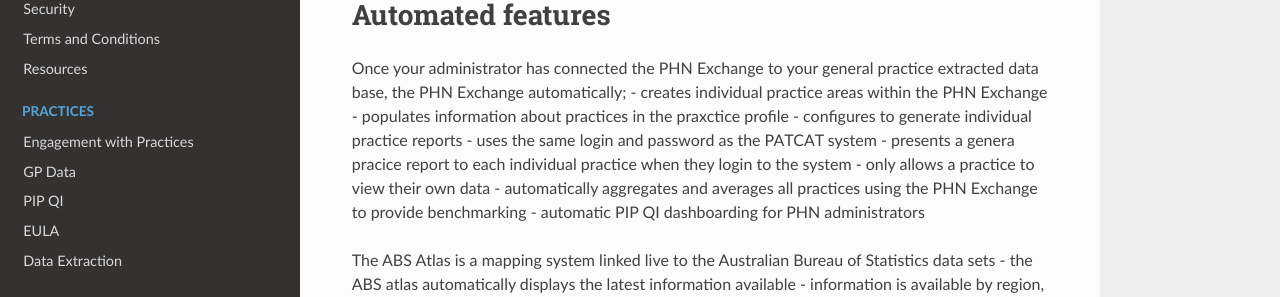
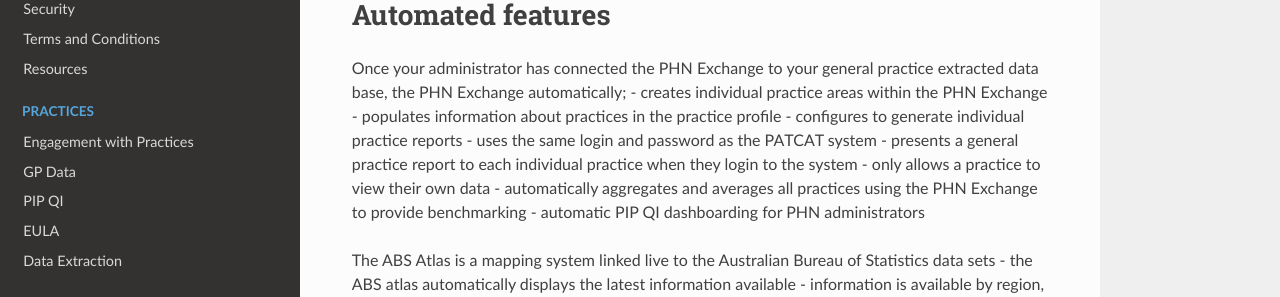
Before and after one commit to MurrayPHN/phn-exchange-docs, an MkDocs documentation site: the page built from docs/general/minimum.md, in a window 1280 px wide and 900 px high, scrolled down 543 px. Shown: the part 199-496 px from the top of the window. Built offline with MkDocs 1.6.1, drawn with Linux system fonts in a browser that asks for light colours; nearby versions of some CDN libraries.

Commit message:
Update minimum.md

```diff
--- a/docs/general/minimum.md
+++ b/docs/general/minimum.md
@@ -21,10 +21,10 @@ Your nominated staff are provided with administration access for your PHN, this
 Once your administrator has connected the PHN Exchange to your general practice extracted data base,
 the PHN Exchange automatically;
 - creates individual practice areas within the PHN Exchange
-- populates information about practices in the praxctice profile
+- populates information about practices in the practice profile
 - configures to generate individual practice reports
 - uses the same login and password as the PATCAT system
-- presents a genera pracice report to each individual practice when they login to the system
+- presents a general practice report to each individual practice when they login to the system
 - only allows a practice to view their own data
 - automatically aggregates and averages all practices using the PHN Exchange to provide benchmarking
 - automatic PIP QI dashboarding for PHN administrators
```
